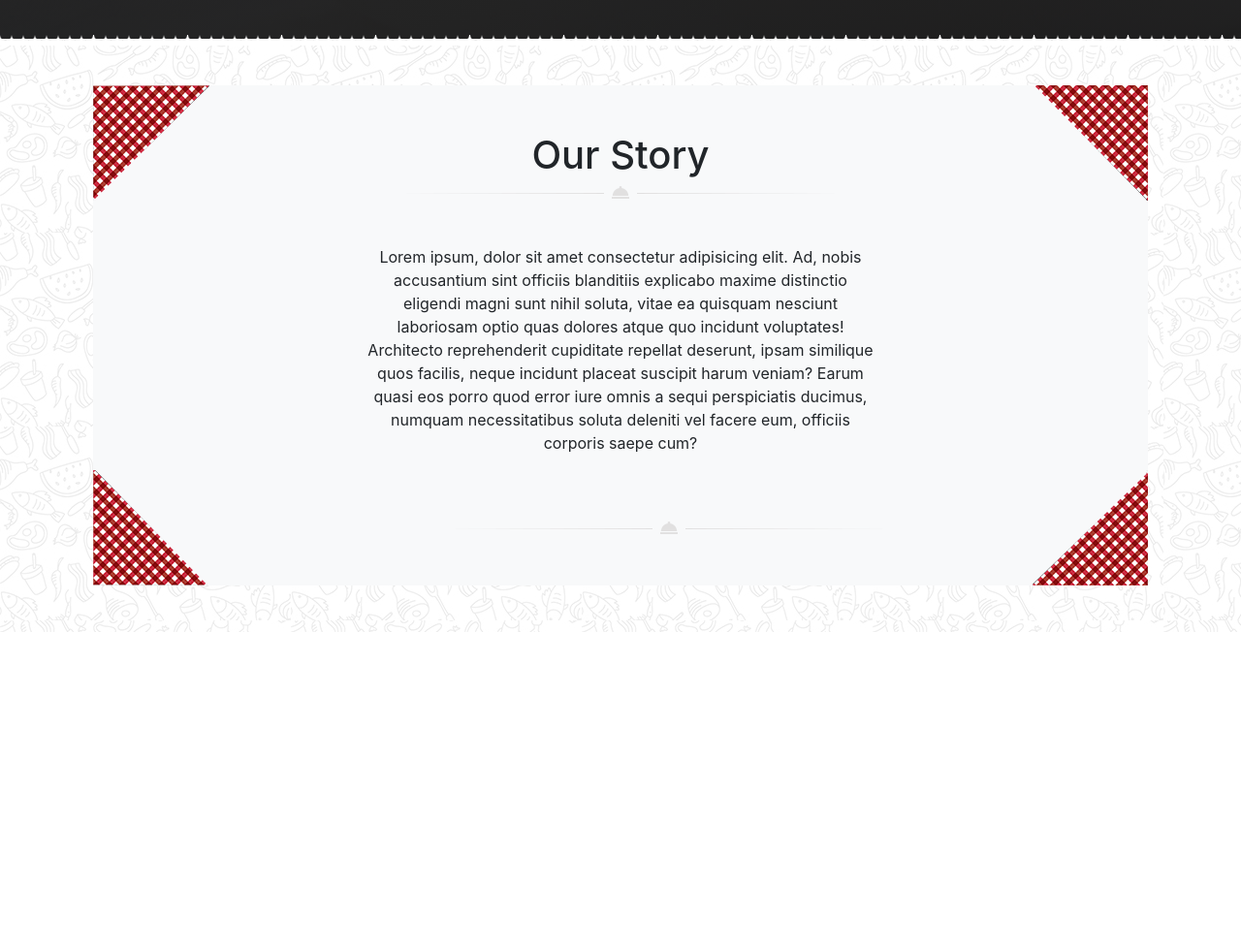
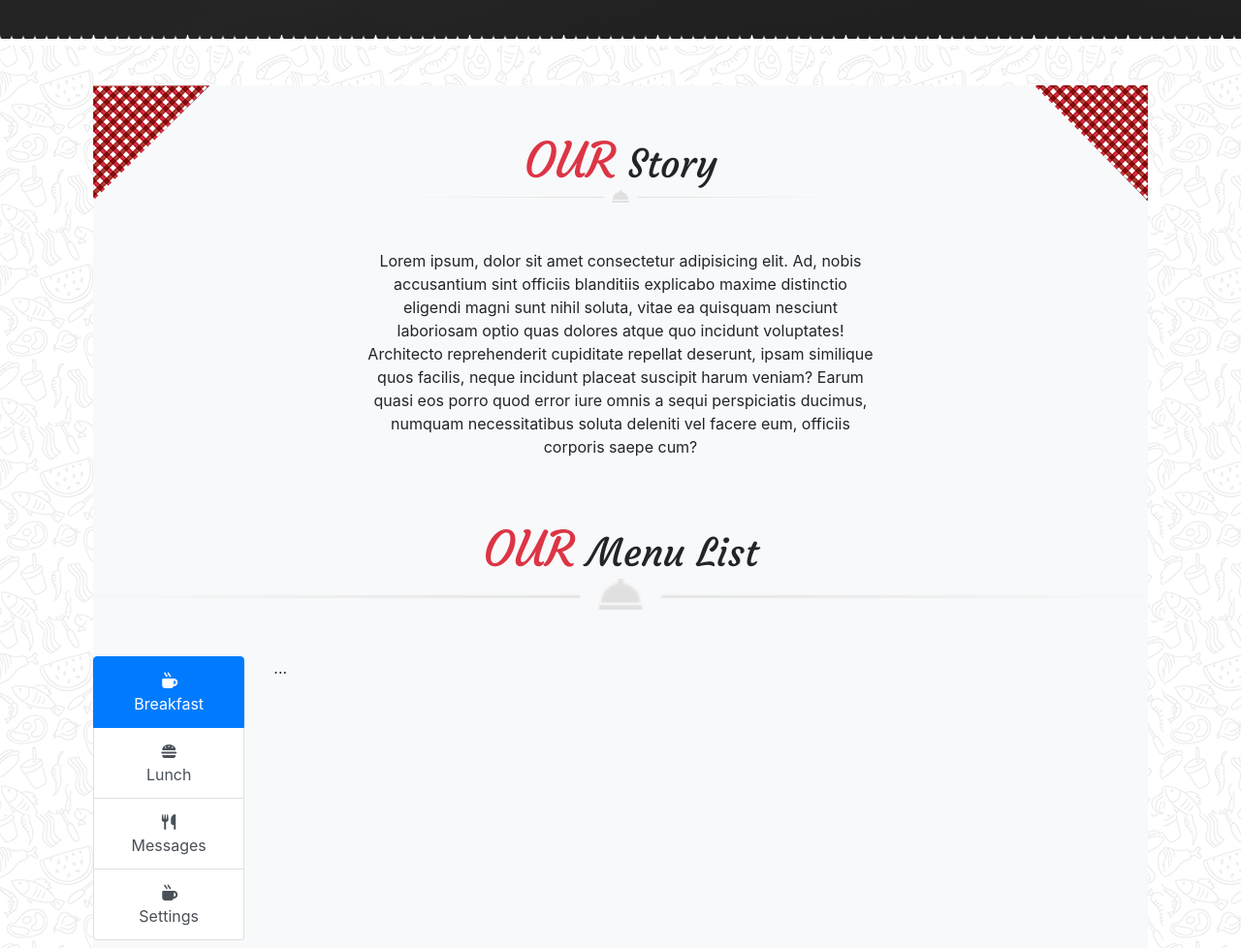
Before and after one commit to TheodoraE/site_du_chef, a website: page index.html in a window 1280 px wide. Shown: the part 760-1738 px from the top of the page at 97% size. Before the commit the page ends 1412 px from the top, so only its background shows below. Drawn offline with nearby package versions, Linux system fonts and the light colour scheme.

Commit message:
section1v1

```diff
--- a/index.html
+++ b/index.html
@@ -91,18 +91,37 @@
     <section class="contenu1 p-5">
         <div class="bg-light mx-5">
             <!-- 1ère row : Our story -->
-            <div class="row">
+            <div class="row titremenu">
                 <div class="col-lg-3"><img src="./public/images/box-left-top.png" alt=""></div>
                 <div class="col-lg-6 text-center">
-                    <h1 class="pt-5"><span>Our</span> Story</h1>
+                    <h1 class="pt-5"><span>OUR</span> Story</h1>
                     <img src="./public/images/decoration_line.png" alt="" class="pb-5">
                     <p>Lorem ipsum, dolor sit amet consectetur adipisicing elit. Ad, nobis accusantium sint officiis blanditiis explicabo maxime distinctio eligendi magni sunt nihil soluta, vitae ea quisquam nesciunt laboriosam optio quas dolores atque quo incidunt voluptates! Architecto reprehenderit cupiditate repellat deserunt, ipsam similique quos facilis, neque incidunt placeat suscipit harum veniam? Earum quasi eos porro quod error iure omnis a sequi perspiciatis ducimus, numquam necessitatibus soluta deleniti vel facere eum, officiis corporis saepe cum?</p>
                 </div>
                 <div class="col-lg-3 d-flex justify-content-end align-items-start"><img src="./public/images/box-right-top.png" alt=""></div>
             </div>
             <!-- 2ème row : Our Menu List -->
-            <div class="row">
-
+            <div class="titremenu d-flex flex-column justify-content-center">
+                <h1 class="pt-5 text-center"><span>OUR</span> Menu List</h1>
+                <img src="./public/images/decoration_line.png" alt="">
+            </div>
+            <div class="row my-5">
+                <div class="col-2">
+                  <div class="list-group" id="list-tab" role="tablist">
+                    <a class="list-group-item list-group-item-action text-center active" id="list-home-list" data-toggle="list" href="#list-home" role="tab" aria-controls="home"><i class="fas fa-mug-hot"></i> <br> Breakfast</a>
+                    <a class="list-group-item list-group-item-action text-center" id="list-profile-list" data-toggle="list" href="#list-profile" role="tab" aria-controls="profile"><i class="fas fa-hamburger"></i><br> Lunch</a>
+                    <a class="list-group-item list-group-item-action text-center" id="list-messages-list" data-toggle="list" href="#list-messages" role="tab" aria-controls="messages"><i class="fas fa-utensils"></i><br> Messages</a>
+                    <a class="list-group-item list-group-item-action text-center" id="list-settings-list" data-toggle="list" href="#list-settings" role="tab" aria-controls="settings"><i class="fas fa-mug-hot"></i><br> Settings</a>
+                  </div>
+                </div>
+                <div class="col-10">
+                  <div class="tab-content" id="nav-tabContent">
+                    <div class="tab-pane fade show active" id="list-home" role="tabpanel" aria-labelledby="list-home-list">...</div>
+                    <div class="tab-pane fade" id="list-profile" role="tabpanel" aria-labelledby="list-profile-list">...</div>
+                    <div class="tab-pane fade" id="list-messages" role="tabpanel" aria-labelledby="list-messages-list">...</div>
+                    <div class="tab-pane fade" id="list-settings" role="tabpanel" aria-labelledby="list-settings-list">...</div>
+                  </div>
+                </div>
             </div>
             <!-- 3ème row : bottom -->
             <div class="row">
--- a/src/sass/modules/_section1.sass
+++ b/src/sass/modules/_section1.sass
@@ -1,2 +1,12 @@
 .contenu1
     background-image: url("../../public/images/main_bg.jpg")
+    .titremenu
+            h1
+                font-family: Courgette
+                margin-bottom: 0%
+                span
+                    color: $red
+                    font-size: 50px
+
+                    #list-tab
+                        font-family: Courgette
```
Also changed, not shown: public/css/app.css.
